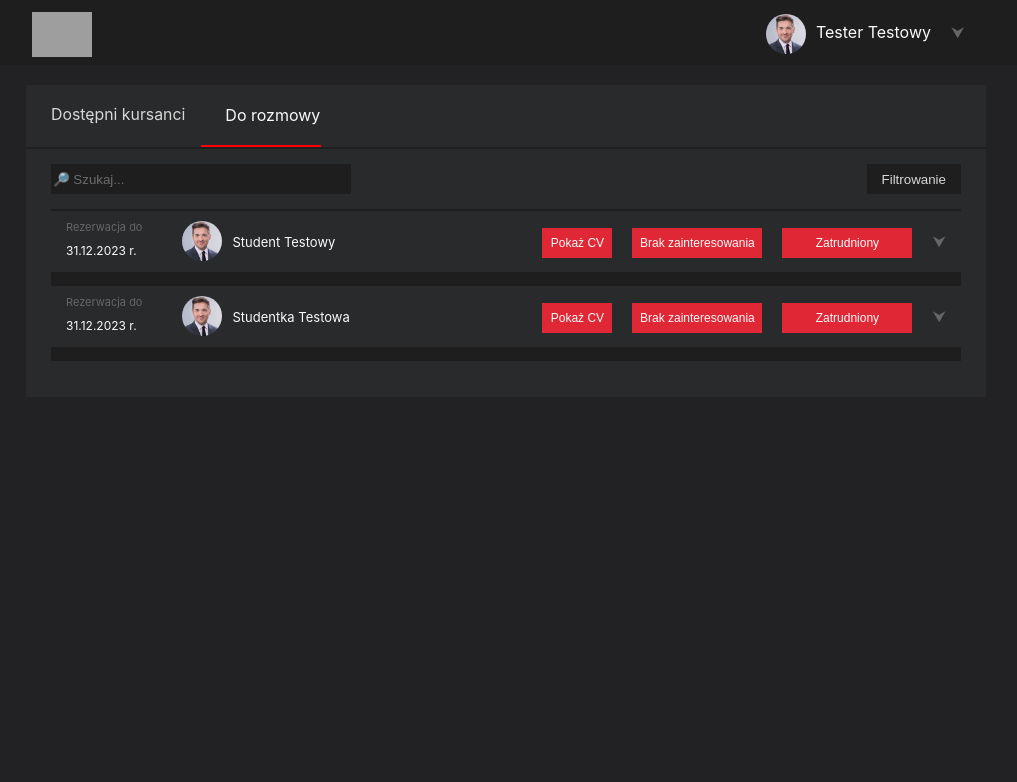
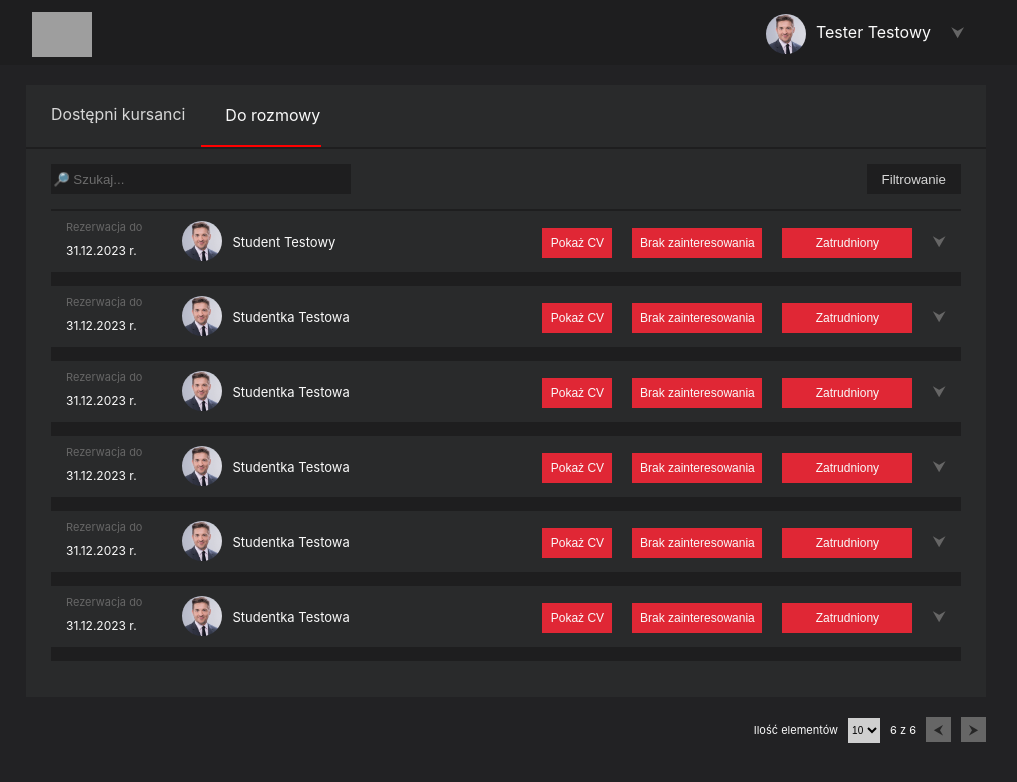
Before and after one commit to Mati5241/megak-headhunter-front, a React (Create React App) app: page / in a window 1280 px wide. Both pictures are taken after a click on the element "Do rozmowy". Shown: the top 782 px of the page, without its empty margins (134-1151 px from the left). Built offline with nearby package versions, Linux system fonts and the light colour scheme; grey boxes are pictures that could not be loaded.

Commit message:
Added pagination to "ToTalk"

```diff
--- a/src/components/StudentsList/AvailableStudentsPage.tsx
+++ b/src/components/StudentsList/AvailableStudentsPage.tsx
@@ -13,8 +13,6 @@ export const AvailableStudentsPage = (props: any) => {
 
     const [currentPage, setCurrentPage] = useState(1);
     const [studentsPerPage, setStudentsPerPage] = useState(10);
-    // const [startIndex, setStartIndex] = useState(0);
-    // const [endIndex, setEndIndex] = useState(10);
 
 
     const changeQuantity = (e: any) => {
@@ -32,9 +30,6 @@ export const AvailableStudentsPage = (props: any) => {
             setCurrentPage(currentPage + 1);
         }
     }
-
-
-    const disabledButton = 'disabled';
 
 
     const studentsAll: {}[] = [
--- a/src/components/ToTalk/ToTalk.css
+++ b/src/components/ToTalk/ToTalk.css
@@ -120,6 +120,15 @@ a {
     border: none;
 }
 
+.previous-next-button-disabled {
+    width: 25px;
+    height: 25px;
+    margin-left: 10px;
+    background-color: #666666;
+    border: none;
+    color: #262626;
+}
+
 
 #select-quantity {
     margin-left: 10px;
--- a/src/components/ToTalk/ToTalk.tsx
+++ b/src/components/ToTalk/ToTalk.tsx
@@ -14,6 +14,28 @@ export const ToTalk = (props: any) => {
     const [arrow, setArrow] = useState('')
     const [cv, setCv] = useState('');
     const [studentInfo, setStudentInfo] = useState(null);
+
+    const [currentPage, setCurrentPage] = useState(1);
+    const [studentsPerPage, setStudentsPerPage] = useState(10);
+    // const [startIndex, setStartIndex] = useState(0);
+    // const [endIndex, setEndIndex] = useState(10);
+
+
+    const changeQuantity = (e: any) => {
+        setStudentsPerPage(e.target.value)
+    }
+
+    const studentsPreviousPage = (e: any) => {
+        if (currentPage > 1) {
+            setCurrentPage(currentPage - 1);
+        }
+    }
+
+    const studentsNextPage = (e: any) => {
+        if (indexOfLastStudent < studentsAll.length) {
+            setCurrentPage(currentPage + 1);
+        }
+    }
 
 
     const showMore = (id: string): any => {
@@ -40,7 +62,7 @@ export const ToTalk = (props: any) => {
     }
 
 
-    const students: any[] = [
+    const studentsAll: any[] = [
         {
             id: '123asd',
             name: 'Student',
@@ -70,8 +92,69 @@ export const ToTalk = (props: any) => {
             preferredSalary: '100zł',
             freeInternship: 'Tak',
             programmingExperience: '3 miesiące'
+        },        {
+            id: '1233asd',
+            name: 'Studentka',
+            surname: 'Testowa',
+            courseGrade: 4,
+            activityGrade: 5,
+            codeGrade: 5,
+            workGrade: 5,
+            workPlace: 'Biuro',
+            workCity: 'Warszawa',
+            contractType: 'Umowa o pracę',
+            preferredSalary: '100zł',
+            freeInternship: 'Tak',
+            programmingExperience: '3 miesiące'
+        },        {
+            id: '1233asd',
+            name: 'Studentka',
+            surname: 'Testowa',
+            courseGrade: 4,
+            activityGrade: 5,
+            codeGrade: 5,
+            workGrade: 5,
+            workPlace: 'Biuro',
+            workCity: 'Warszawa',
+            contractType: 'Umowa o pracę',
+            preferredSalary: '100zł',
+            freeInternship: 'Tak',
+            programmingExperience: '3 miesiące'
+        },        {
+            id: '1233asd',
+            name: 'Studentka',
+            surname: 'Testowa',
+            courseGrade: 4,
+            activityGrade: 5,
+            codeGrade: 5,
+            workGrade: 5,
+            workPlace: 'Biuro',
+            workCity: 'Warszawa',
+            contractType: 'Umowa o pracę',
+            preferredSalary: '100zł',
+            freeInternship: 'Tak',
+            programmingExperience: '3 miesiące'
+        },        {
+            id: '1233asd',
+            name: 'Studentka',
+            surname: 'Testowa',
+            courseGrade: 4,
+            activityGrade: 5,
+            codeGrade: 5,
+            workGrade: 5,
+            workPlace: 'Biuro',
+            workCity: 'Warszawa',
+            contractType: 'Umowa o pracę',
+            preferredSalary: '100zł',
+            freeInternship: 'Tak',
+            programmingExperience: '3 miesiące'
         },
     ]
+
+    const indexOfLastStudent = (currentPage * studentsPerPage);
+    const indexOfFirstStudent = indexOfLastStudent - studentsPerPage;
+
+    const students: {}[] = studentsAll.slice(indexOfFirstStudent, indexOfLastStudent);
 
     return <>
 
@@ -114,5 +197,24 @@ export const ToTalk = (props: any) => {
 
             </div>
         </div>
+
+        <div id="foot">
+
+            <label>Ilość elementów</label>
+            <select defaultValue="10" onChange={changeQuantity} id='select-quantity'>
+                <option value="5">5</option>
+                <option value="10">10</option>
+                <option value="15">15</option>
+            </select>
+
+            {(studentsAll.length > indexOfLastStudent) ? indexOfLastStudent : studentsAll.length} z {studentsAll.length}
+            <button onClick={studentsPreviousPage}
+                    className={(currentPage === 1) ? 'previous-next-button-disabled' : 'previous-next-button'}>⮜
+            </button>
+            <button onClick={studentsNextPage}
+                    className={(studentsAll.length < indexOfLastStudent) ? 'previous-next-button-disabled' : 'previous-next-button'}>⮞
+            </button>
+        </div>
+
     </>
 }
```
